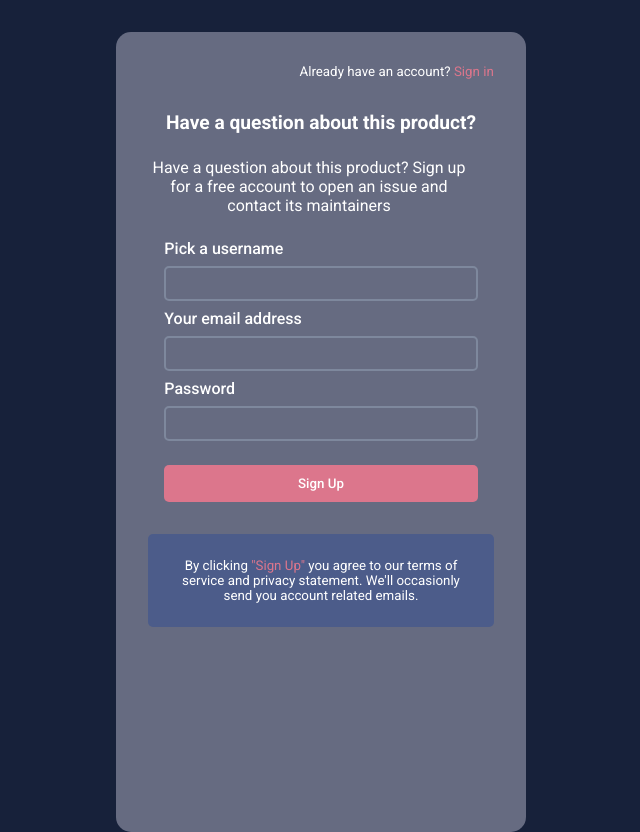
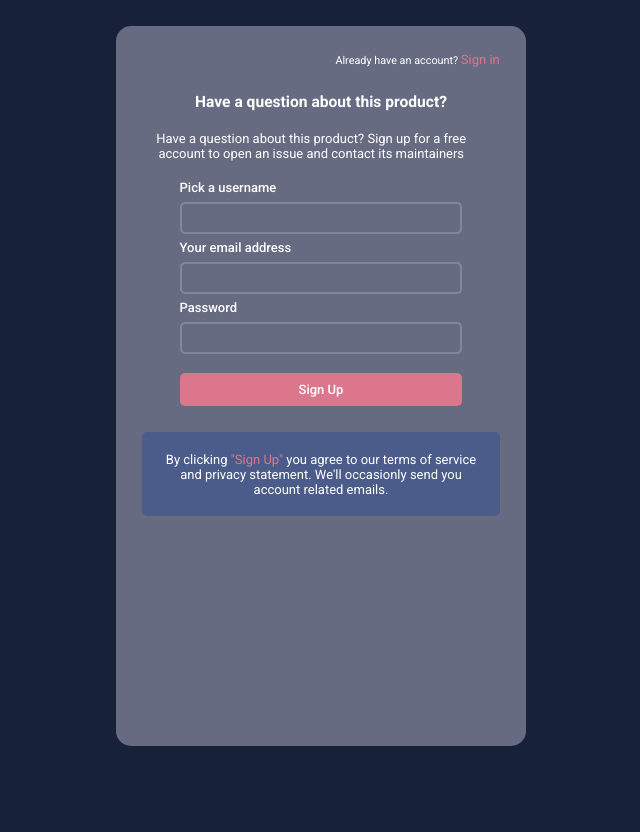
Before and after one commit to rahulrao0209/designs, a plain HTML site: page signup-form/index.html in a window 1280 px wide. Shown: the whole page, without its empty margins (319-959 px from the left). Drawn offline with Linux system fonts and the light colour scheme.

Commit message:
adjusted font size

```diff
--- a/signup-form/index.css
+++ b/signup-form/index.css
@@ -6,6 +6,7 @@
     box-sizing: border-box;
     margin: 0;
     font-family: 'Roboto', sans-serif;
+    font-size: small;
 }
 
 html {
@@ -16,7 +17,7 @@ body {
     background: #17213A;
     height: 100%;
     /* min-width: 958px; */
-    /* overflow: hidden; */
+    overflow: hidden;
 }
 
 .sign-in-link {
@@ -41,7 +42,7 @@ body {
     padding: 2rem;
     margin: 2rem 0.5rem;
     border-radius: 15px;
-    min-height: 100vh;
+    min-height: 90vh;
     max-width: 100vw;
     background: #666B81;
     flex-direction: column;
@@ -96,6 +97,10 @@ body {
     border-radius: 5px;
 }
 
+.form-container input:focus {
+    outline: none;
+}
+
 .signup-btn {
     background: #DC768C;
     color: white;
```
